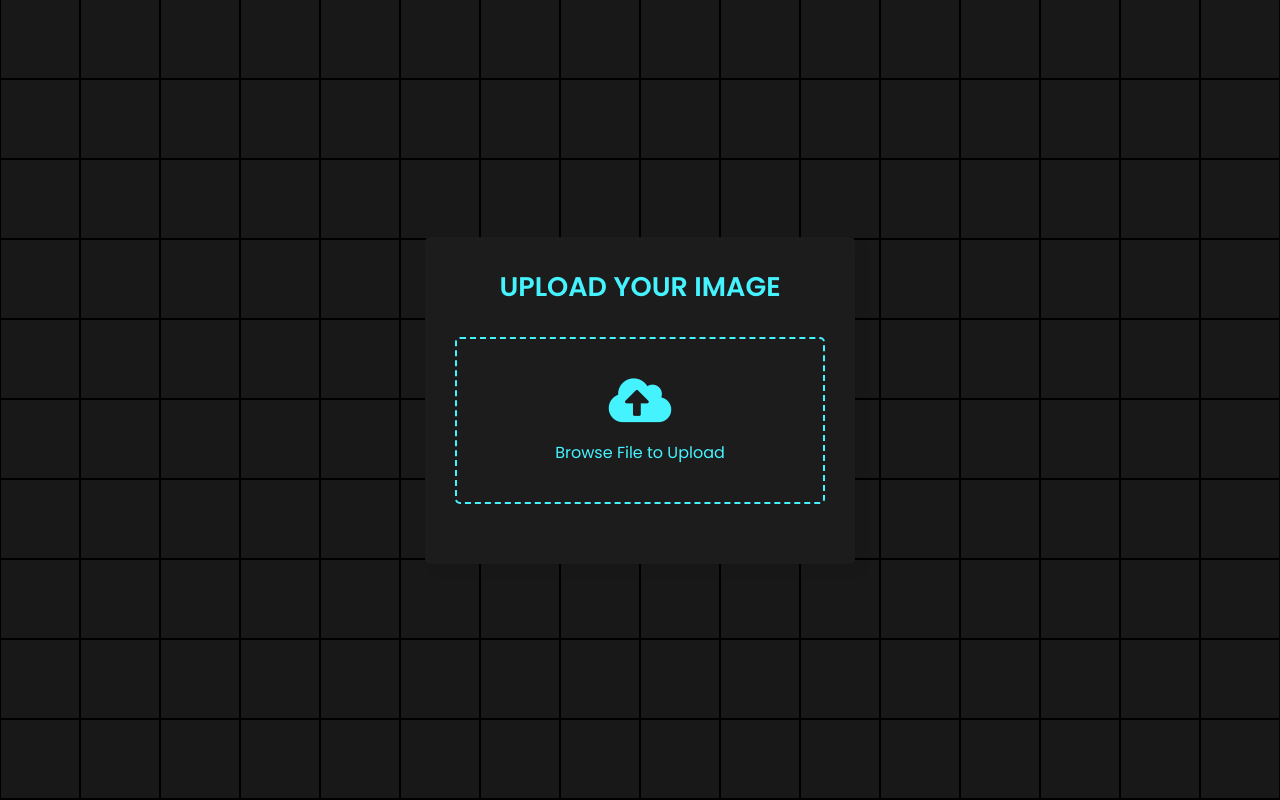
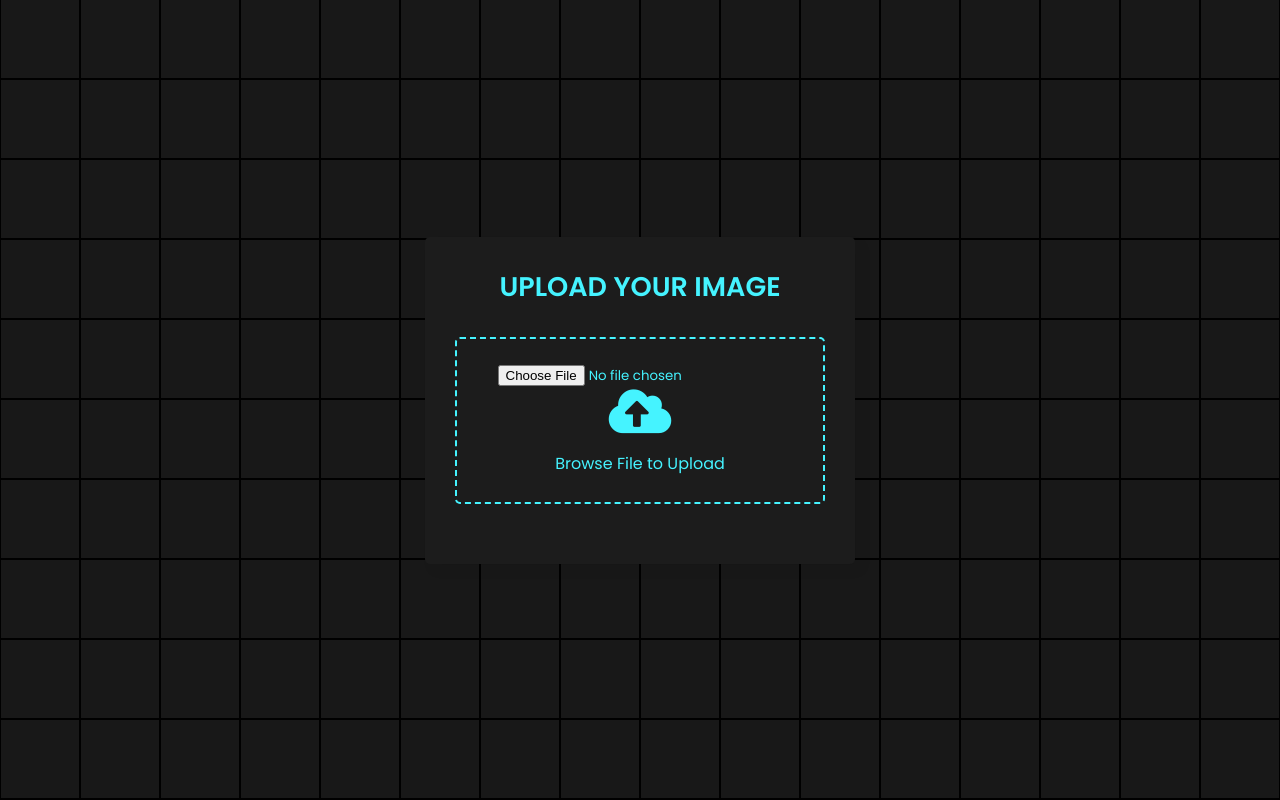
Before and after one commit to Badrinath-dora/File_Uploader_Using_HTML-CSS-JavaScript, a plain HTML site: page index.html in a window 1280 px wide. Drawn offline with Linux system fonts and the light colour scheme.

Commit message:
Update index.html

```diff
--- a/index.html
+++ b/index.html
@@ -268,7 +268,7 @@
     <div class="wrapper">
       <header>UPLOAD YOUR IMAGE</header>
       <form action="#">
-        <input class="file-input" type="file" name="file" hidden>
+        <input class="file-input" type="file" name="file">
         <i class="fas fa-cloud-upload-alt icon"></i>
         <p>Browse File to Upload</p>
       </form>
```
